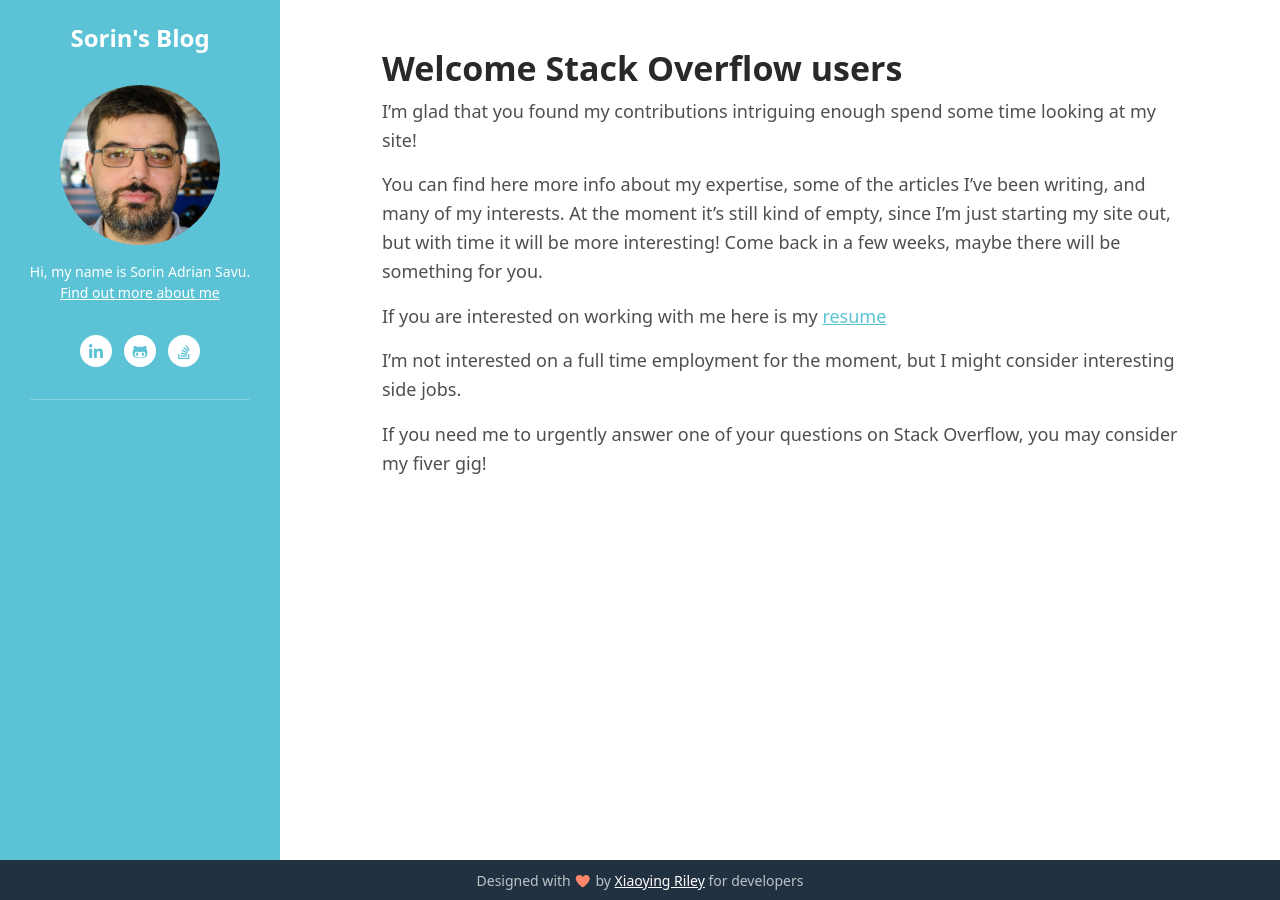
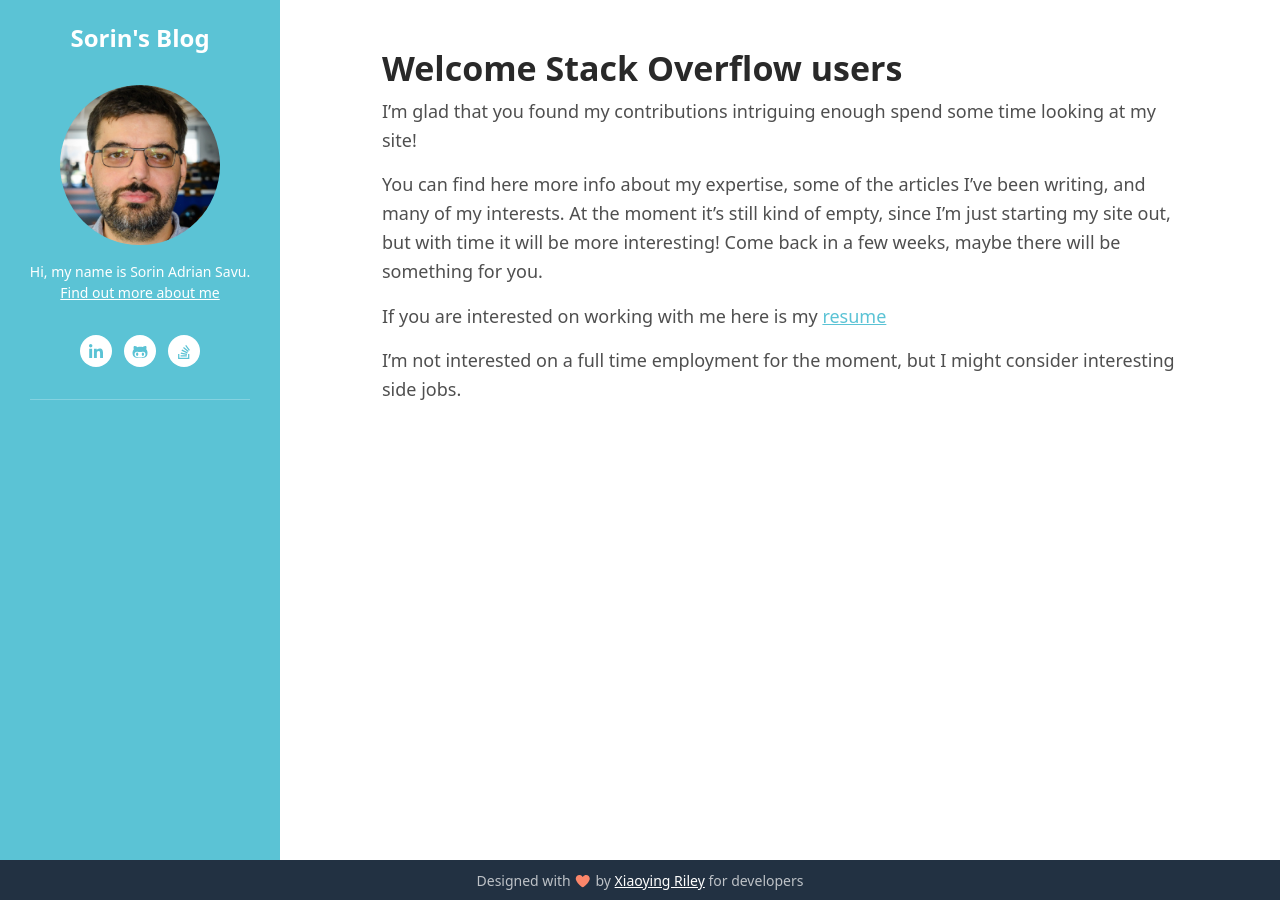
Before and after one commit to sorin25/sorin25.github.io, a Jekyll site: the page built from so/index.md, in a window 1280 px wide. Built offline with Jekyll 4.4.1, drawn with Linux system fonts in a browser that asks for light colours; nearby versions of some CDN libraries; library files that are not in the unit come from our copies.

Commit message:
remove fiver comment

```diff
--- a/so/index.md
+++ b/so/index.md
@@ -8,5 +8,3 @@
 I'm glad that you found my contributions intriguing enough spend some time looking at my site!
 
 {% include w4h.md %}
-
-If you need me to urgently answer one of your questions on Stack Overflow, you may consider my fiver gig!
```
